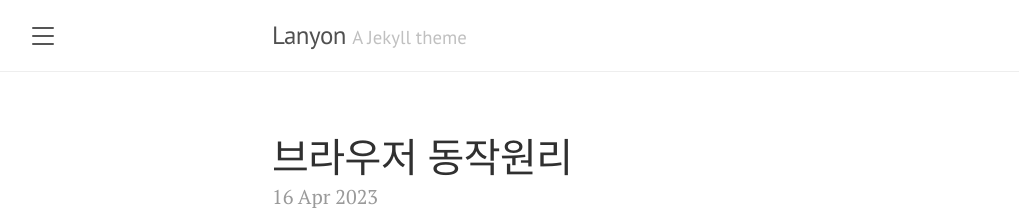
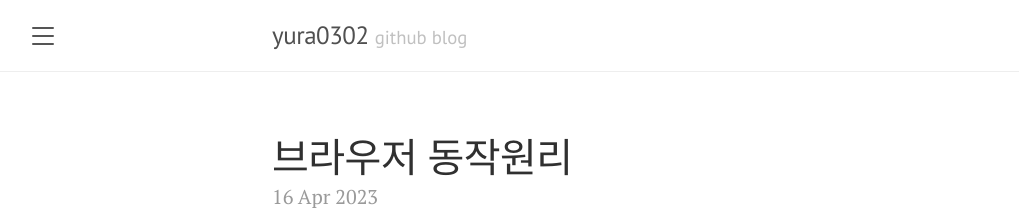
Before and after one commit to yura0302/yura0302.github.io, a Jekyll site: the page built from index.html, in a window 1280 px wide and 900 px high. Shown: the top 216 px of the window, without its empty margins (8-1027 px from the left). Built offline with Jekyll 4.4.1, drawn with Linux system fonts in a browser that asks for light colours; the list of posts is cut into pages by our own code.

Commit message:
edit title

```diff
--- a/_config.yml
+++ b/_config.yml
@@ -1,6 +1,6 @@
 # Setup
-title: Lanyon
-tagline: "A Jekyll theme"
+title: yura0302
+tagline: "github blog"
 description: 'A reserved <a href="https://jekyllrb.com" target="_blank">Jekyll</a> theme that places the utmost gravity on content with a hidden drawer. Made by <a href="https://twitter.com/mdo" target="_blank">@mdo</a>.'
 url: http://lanyon.getpoole.com
 baseurl: ""
```
Also changed, not shown: _layouts/post.html (indentation only).
